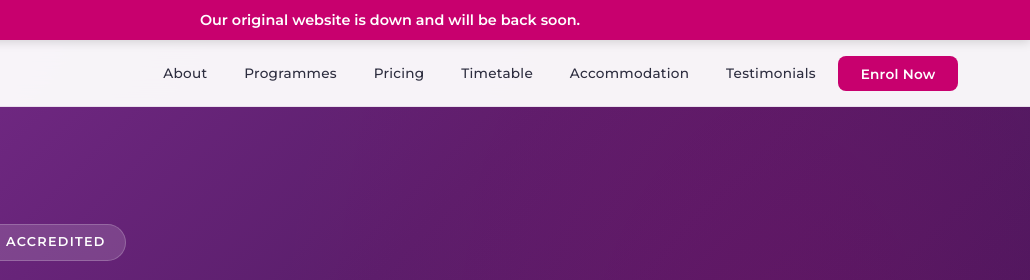
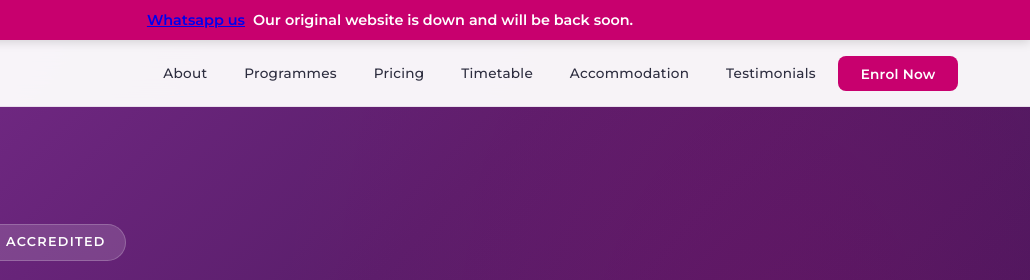
Before and after one commit to bramhankmishra/temp, a plain HTML site: page index.html in a window 1280 px wide. Shown: the top 280 px of the page, 250-1280 px from the left. Drawn offline with Linux system fonts and the light colour scheme; a script that the page names is missing.

Commit message:
Add WhatsApp contact links to index.html
Updated contact information to include WhatsApp links for direct communication.

```diff
--- a/index.html
+++ b/index.html
@@ -1287,7 +1287,7 @@
   <body>
     <!-- Navigation -->
     <div class="site-alert-bar">
-      Our original website is down and will be back soon.
+       <span><a href="https://wa.me/+447465992258">Whatsapp us</a></span>  &nbsp Our original website is down and will be back soon.
     </div>
 
     <nav id="navbar">
@@ -2024,6 +2024,7 @@
               <div class="contact-item-text">
                 <h4>Reading Campus</h4>
                 <p>29A Chain St, Reading RG1 2HX, United Kingdom</p>
+                 <a href="https://wa.me/+447465992258">Whatsapp</a><br />
                 <a href="tel:+441189589599">+44 (0) 1189 589 599</a><br />
                 <a href="mailto:info@eurospeak.ac.uk">info@eurospeak.ac.uk</a>
               </div>
@@ -2034,6 +2035,7 @@
               <div class="contact-item-text">
                 <h4>Southampton Campus</h4>
                 <p>10 Cumberland Place, SO15 2BH, United Kingdom</p>
+                <a href="https://wa.me/+447427175708">Whatsapp</a><br />
                 <a href="tel:+442380636494">+44 (0) 2380 636 494</a><br />
                 <a href="mailto:hello@eurospeak.ac.uk">hello@eurospeak.ac.uk</a>
               </div>
```
